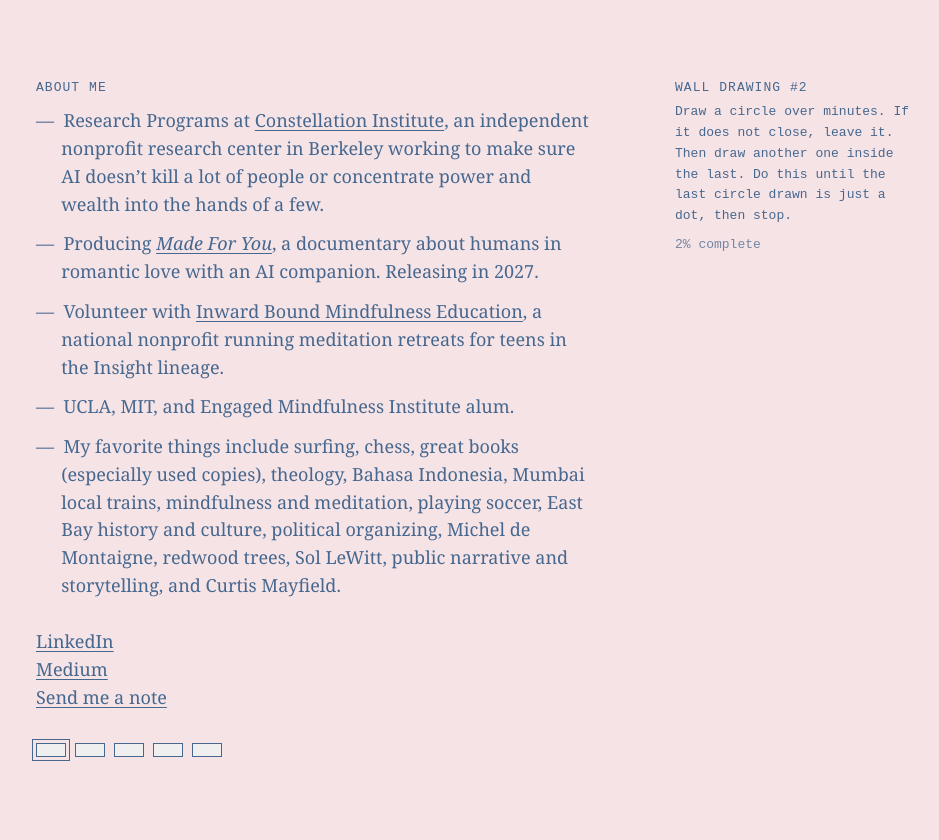
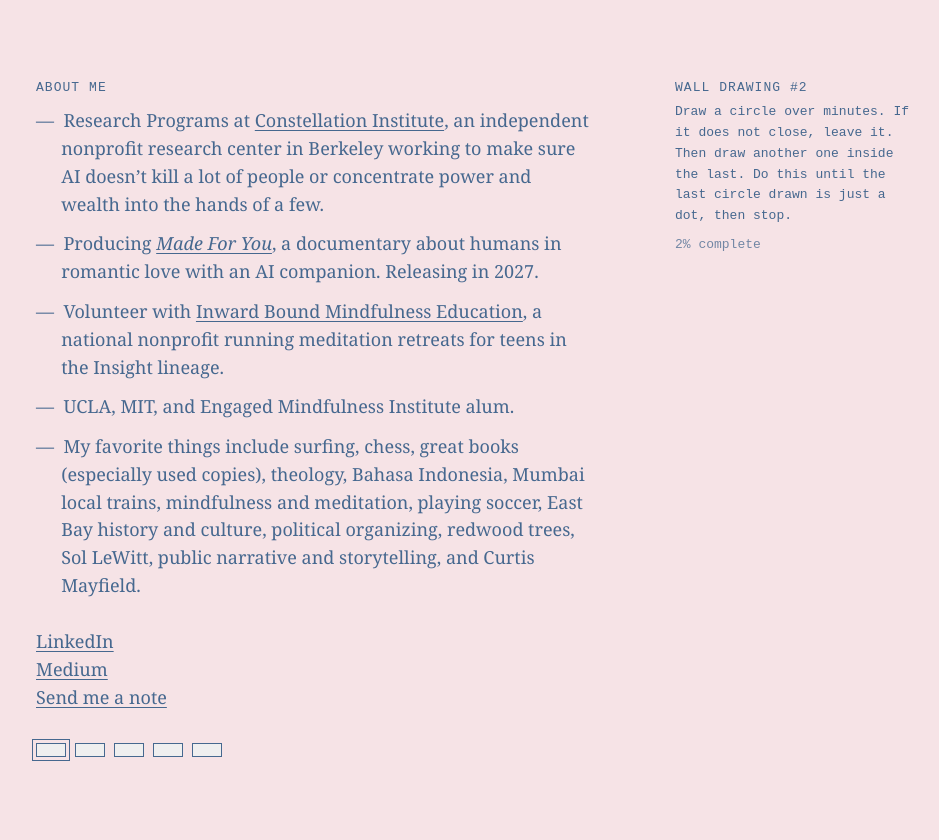
Before and after one commit to josephdewolk222/josephdewolk.com, a plain HTML site: page index.html in a window 1280 px wide. Shown: the part 509-1349 px from the top of the page, without its empty margins (325-1264 px from the left). Drawn offline with Linux system fonts and the light colour scheme.

Commit message:
one favorite thing goes missing

```diff
--- a/index.html
+++ b/index.html
@@ -109,7 +109,7 @@
     <li>Producing <a href="https://madeforyoufilm.com/"><i>Made For You</i></a>, a documentary about humans in romantic love with an AI companion. Releasing in 2027.</li>
     <li>Volunteer with <a href="https://ibme.com/">Inward Bound Mindfulness Education</a>, a national nonprofit running meditation retreats for teens in the Insight lineage.</li>
     <li>UCLA, MIT, and Engaged Mindfulness Institute alum.</li>
-    <li>My favorite things include surfing, chess, great books (especially used copies), theology, Bahasa Indonesia, Mumbai local trains, mindfulness and meditation, playing soccer, East Bay history and culture, political organizing, Michel de Montaigne, redwood trees, Sol LeWitt, public narrative and storytelling, and Curtis Mayfield.</li>
+    <li id="favs">My favorite things include surfing, chess, great books (especially used copies), theology, Bahasa Indonesia, Mumbai local trains, mindfulness and meditation, playing soccer, East Bay history and culture, political organizing, Michel de Montaigne, redwood trees, Sol LeWitt, public narrative and storytelling, and Curtis Mayfield.</li>
   </ul>
 
   <p class="contact">
@@ -427,6 +427,22 @@
     if (st.p < 1) requestAnimationFrame(tick);
   }
 
+  /* ---------- one favorite thing goes missing each visit ----------
+     The full list lives in the page itself (edit it there). On each visit one item
+     is left out at random, never the same one twice in a row, and the sentence is
+     re-punctuated. With scripts off, visitors see the whole list.               */
+  const favs = document.getElementById('favs');
+  const m = favs && favs.textContent.trim().match(/^(.*?include )(.*)\.$/);
+  if (m) {
+    const items = m[2].split(/, (?:and )?/);
+    const lastHidden = store.get('jd-last-hidden');
+    const choices = items.filter(t => t !== lastHidden);
+    const hidden = choices[Math.floor(Math.random() * choices.length)];
+    store.set('jd-last-hidden', hidden);
+    const shown = items.filter(t => t !== hidden);
+    favs.textContent = m[1] + shown.slice(0, -1).join(', ') + ', and ' + shown[shown.length - 1] + '.';
+  }
+
   load();
   applyPalette(store.get('jd-palette') || 'pink');
   report();
```
